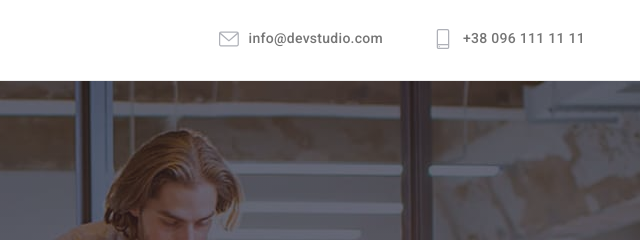
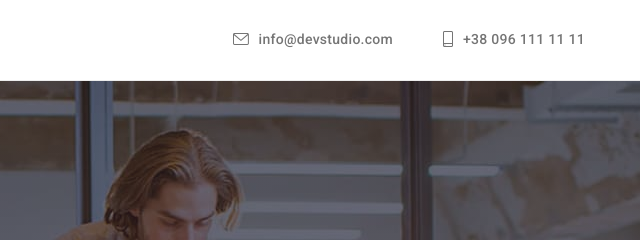
Before and after one commit to mashatalan/goit-markup-hw-04, a plain HTML site: page index.html in a window 1280 px wide. Shown: the top 240 px of the page, 640-1280 px from the left. Drawn offline with nearby package versions, Linux system fonts and the light colour scheme.

Commit message:
Bug fixes.

```diff
--- a/css/styles.css
+++ b/css/styles.css
@@ -176,12 +176,12 @@ body {
 }
 
 .contact-list-item .link {
+    display: flex;
+    justify-content: center;
+    align-items: center;
     font-weight: 500;
-    line-height: 1.14;
     letter-spacing: 0.02em;
     color: var(--color-primary);
-    display: flex;
-    align-items: center;
 }
 
 .header-container .link:hover svg {
@@ -246,20 +246,22 @@ body {
 
 .footer .container {
     display: flex;
+    align-items: baseline;
+
 }
 
 .footer p {
     font-size: 14px;
+    font-weight: bold;
     line-height: 1.14;
     letter-spacing: 0.03em;
     text-transform: uppercase;
     color: #FFFFFF;
-    margin-bottom: 10px;
+    margin-bottom: 20px;
 }
 
 .footer .container > div:last-child {
     margin-left: 70px;
-    margin-top: 12px;
 }
 
 .footer .social-list-item a {
@@ -528,6 +530,12 @@ h3 {
     fill: #AFB1B8;
 }
 
+.header .social-icon {
+    width: auto;
+    height: auto;
+    fill: #757575;
+}
+
 .social-list-item a:focus,
 .social-list-item a:hover {
     border: 1px solid #2196F3;
--- a/index.html
+++ b/index.html
@@ -31,7 +31,7 @@
         <ul class="nav-contact-list contact-list list">
             <li class="contact-list-item">
                 <a class="link" href="mailto:info@devstudio.com">
-                    <svg class="social-icon">
+                    <svg class="social-icon" width="16" height="12">
                         <use href="./images/sprite.svg#envelope">
                         </use>
                     </svg>
@@ -40,7 +40,7 @@
             </li>
             <li class="contact-list-item">
                 <a class="link" href="tel:+380961111111">
-                    <svg class="social-icon">
+                    <svg class="social-icon"  width="10" height="16">
                         <use href="./images/sprite.svg#smartphone">
                         </use>
                     </svg>
```
Also changed, not shown: portfolio.html (+2 -2 lines).
